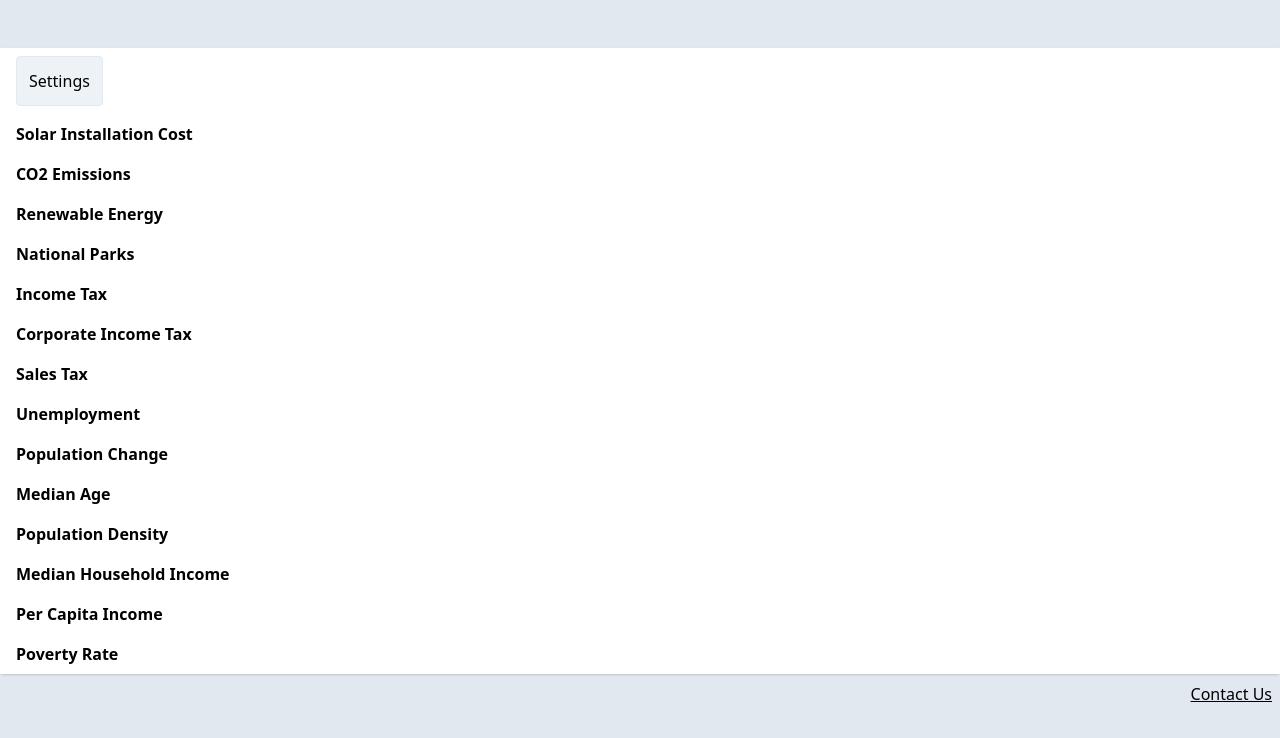
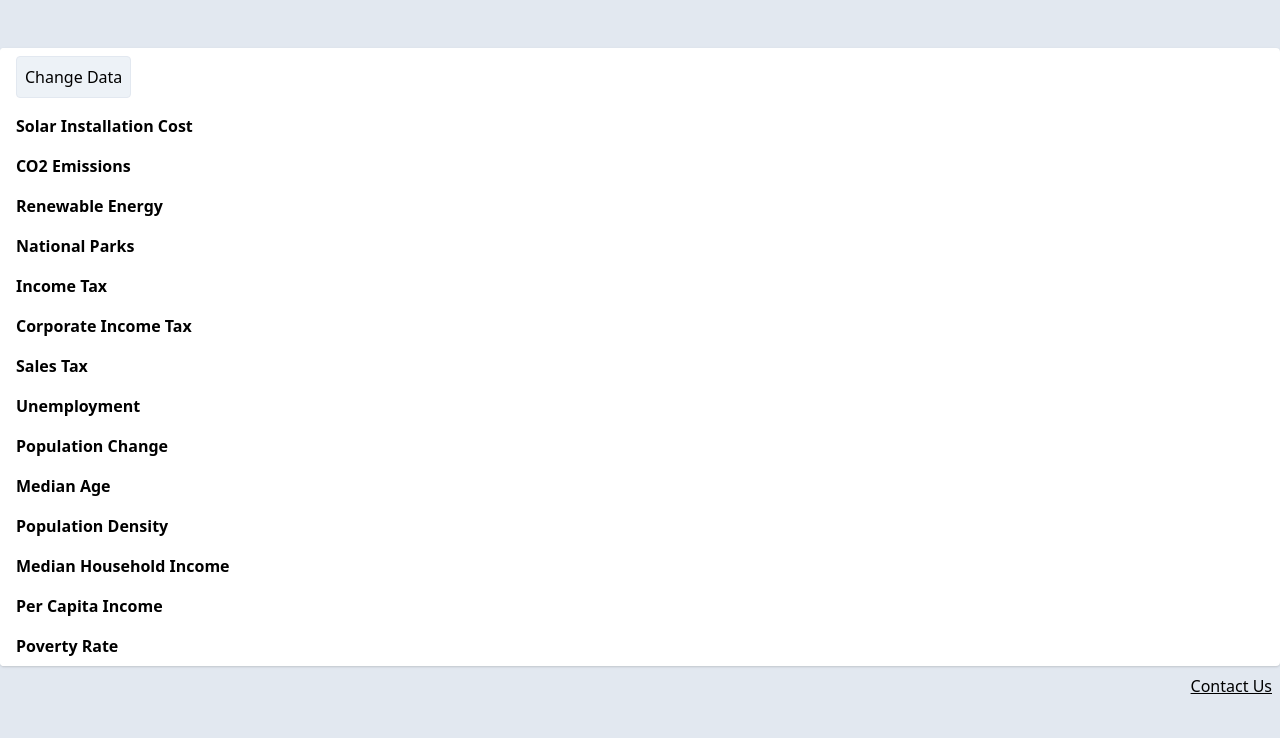
Before and after one commit to dbanty/whatstate, a Next.js app: page / in a window 1280 px wide. Shown: the top 738 px of the page. Built offline with nearby package versions, Linux system fonts and the light colour scheme.

Commit message:
Fix table column spacing

```diff
--- a/pages/index.tsx
+++ b/pages/index.tsx
@@ -34,7 +34,8 @@ interface ComparisonTableProps {
 }
 
 const ComparisonTable = (props: ComparisonTableProps) => (
-  <table className="table-auto overflow-auto shadow rounded bg-white w-full">
+  <div className="overflow-auto shadow rounded bg-white w-full">
+    <table className="table-auto">
       <thead>
         <tr>
           <th
@@ -43,9 +44,9 @@ const ComparisonTable = (props: ComparisonTableProps) => (
           >
             <button
               type="button"
-            className="clickable rounded border p-3 bg-gray-200"
+              className="clickable rounded border p-2 bg-gray-200"
             >
-            Settings
+              Change Data
             </button>
           </th>
           <States states={props.states} />
@@ -55,6 +56,7 @@ const ComparisonTable = (props: ComparisonTableProps) => (
         <AttributeList states={props.states} sources={getDataSources()} />
       </tbody>
     </table>
+  </div>
 );
 
 interface AppState {
```
Lines whose indentation alone changed are shown as unchanged.
